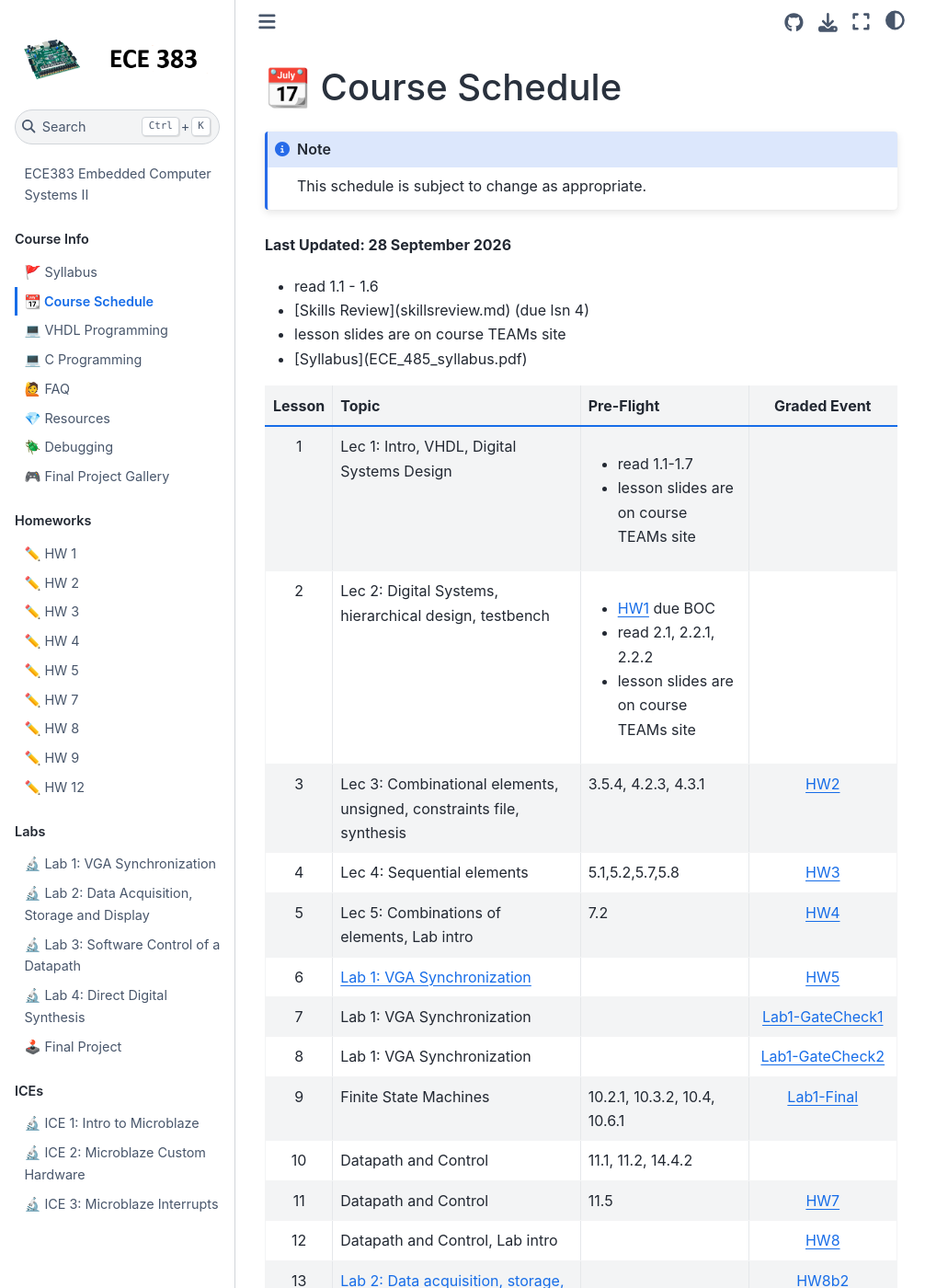
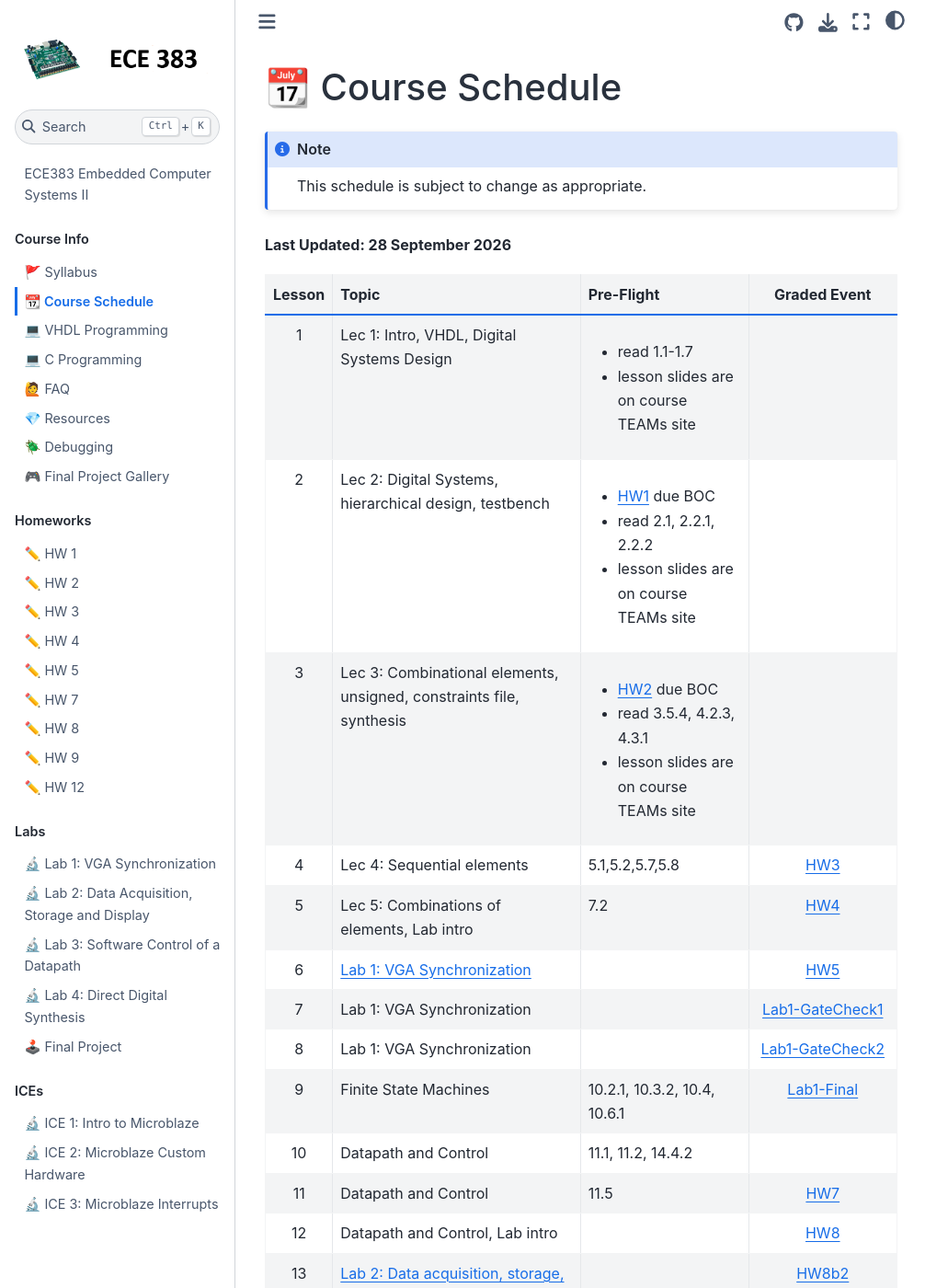
Before and after one commit to USAFA-ECE/ece383, a Jupyter Book: the page built from book/schedule.md, in a window 1280 px wide and 1400 px high. Shown: the whole window at 92% size, without its empty margins (0-1031 px from the left). Built offline with Jupyter Book 1.0.4 settings and Sphinx 7.4.7 and the Sphinx Book theme 1.1.4, drawn with Linux system fonts in a browser that asks for light colours; pages that are not in the unit, such as notebooks, are missing from menus.

Commit message:
Update schedule.md

````diff
--- a/book/schedule.md
+++ b/book/schedule.md
@@ -5,13 +5,11 @@ This schedule is subject to change as appropriate.
 ```
 **Last Updated: 28 September 2026**
 
-<ul><li> read 1.1 - 1.6 </li><li>[Skills Review](skillsreview.md) (due lsn 4) </li><li>lesson slides are on course TEAMs site</li><li>[Syllabus](ECE_485_syllabus.pdf)</li></ul>
-
 | Lesson |                           Topic                  |   Pre-Flight            |     Graded Event                     |
 |:------:|--------------------------------------------------|:--------------------|:-----------------------------------------:|
 | 1      | Lec 1: Intro, VHDL, Digital Systems Design       | <ul><li> read 1.1-1.7 </li><li>lesson slides are on course TEAMs site</li></ul>  |                                           |
 | 2      | Lec 2: Digital Systems, hierarchical design, testbench | <ul><li>[HW1](Assignments/homework1.md) due BOC </li><li>read 2.1, 2.2.1, 2.2.2</li><li>lesson slides are on course TEAMs site</li></ul> |    |
-| 3      | Lec 3: Combinational elements, unsigned, constraints file, synthesis | 3.5.4, 4.2.3, 4.3.1 | [HW2](Assignments/homework2.md) |
+| 3      | Lec 3: Combinational elements, unsigned, constraints file, synthesis | <ul><li>[HW2](Assignments/homework2.md) due BOC </li><li>read 3.5.4, 4.2.3, 4.3.1 </li><li>lesson slides are on course TEAMs site</li></ul> |    |
 | 4      | Lec 4: Sequential elements                       | 5.1,5.2,5.7,5.8      | [HW3](Assignments/homework3.md)       |
 | 5      | Lec 5: Combinations of elements, Lab intro       | 7.2                  | [HW4](Assignments/homework4.md)       |
 | 6      | [Lab 1: VGA Synchronization](Assignments/lab1.md)|                      | [HW5](Assignments/homework5.md)       |
````
